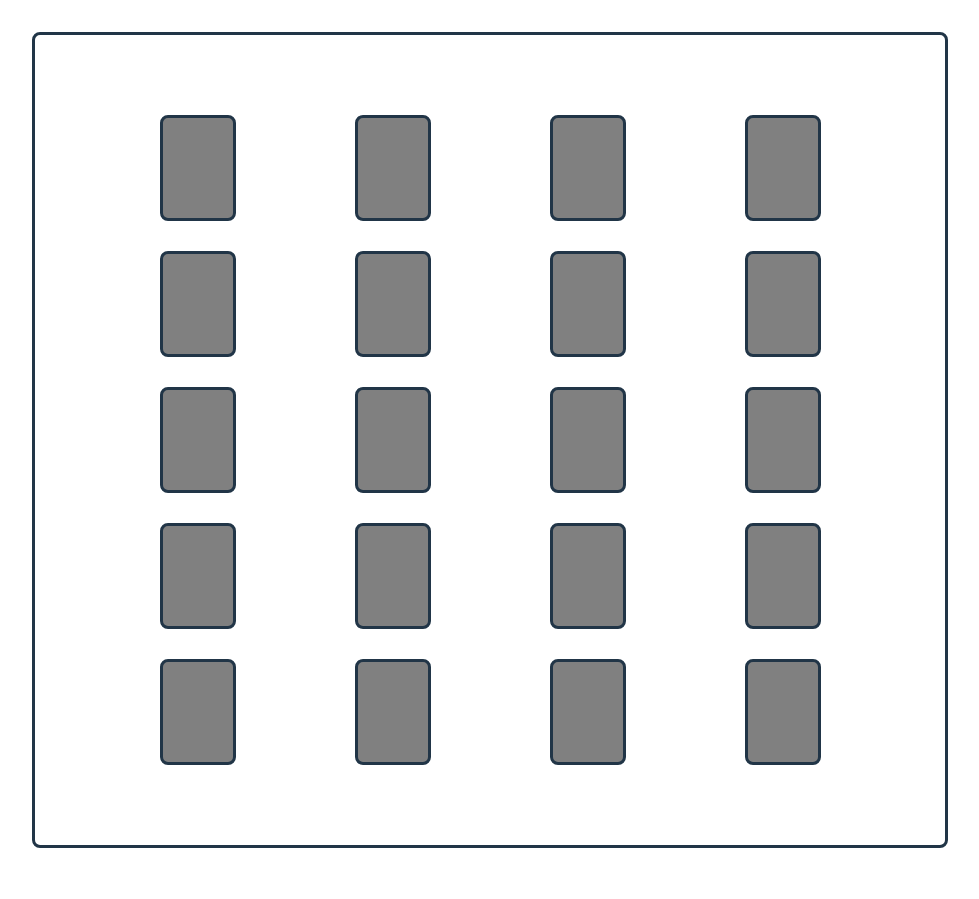
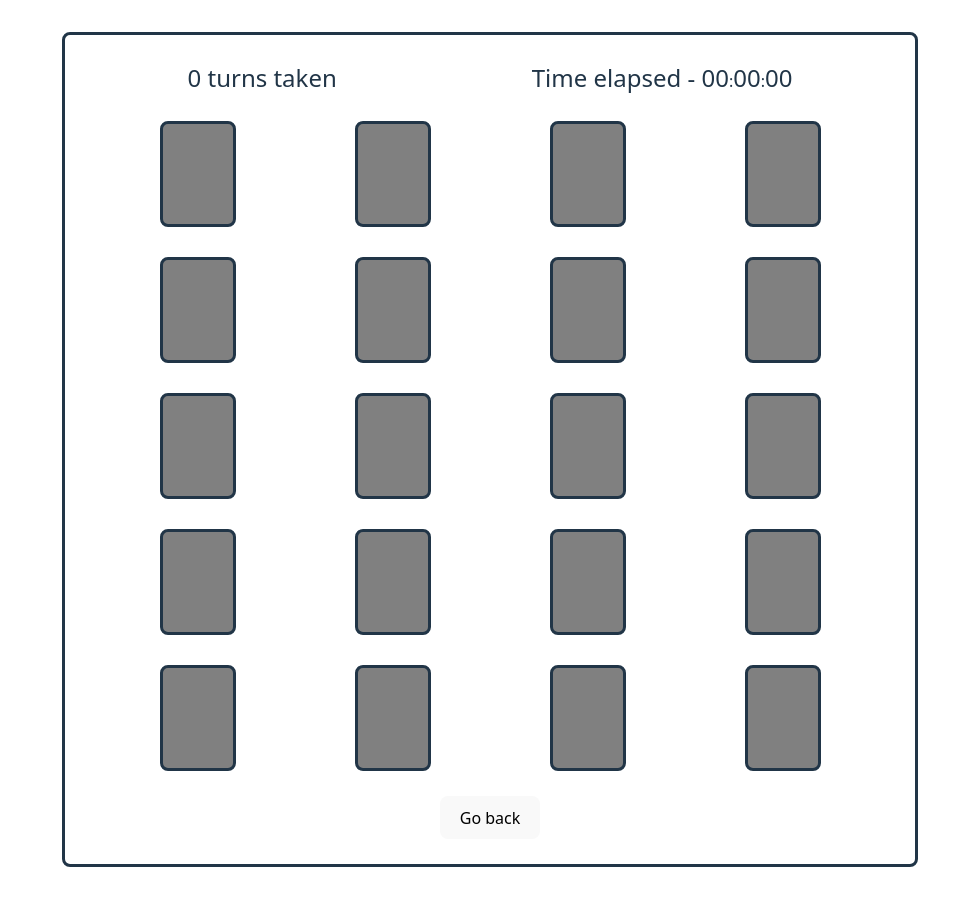
Before and after one commit to mathewacarter29/card-matcher, a React (Vite) app: page / in a window 1280 px wide. Shown: the whole page, without its empty margins (150-1129 px from the left). Built offline with nearby package versions, Linux system fonts and the light colour scheme.

Commit message:
add timer and counter

```diff
--- a/package.json
+++ b/package.json
@@ -11,7 +11,8 @@
   },
   "dependencies": {
     "react": "^19.0.0",
-    "react-dom": "^19.0.0"
+    "react-dom": "^19.0.0",
+    "react-timer-hook": "^4.0.5"
   },
   "devDependencies": {
     "@eslint/js": "^9.21.0",
--- a/src/pages/Cards/Cards.module.css
+++ b/src/pages/Cards/Cards.module.css
@@ -1,7 +1,12 @@
 .container {
     border: solid;
     border-radius: 8px;
-    padding: 80px;
+    justify-content: center;
+    padding: 25px;
+}
+
+.board {
+    margin: 25px;
     display: grid;
     gap: 30px;
     width: 750px;
@@ -12,3 +17,7 @@
     border: solid;
     border-radius: 8px;
 }
+
+.timer span {
+    font-size: x-large;
+}
--- a/src/pages/Cards/Cards.tsx
+++ b/src/pages/Cards/Cards.tsx
@@ -1,5 +1,6 @@
 import classes from "./Cards.module.css";
 import { useState } from "react";
+import { useStopwatch } from "react-timer-hook";
 
 interface CardProps {
   card: CardSettings;
@@ -37,6 +38,35 @@ const Card = (props: CardProps) => {
   );
 };
 
+type TimerSettings = {
+  minutes: number;
+  seconds: number;
+  hours: number;
+};
+
+interface TimerProps {
+  time: TimerSettings;
+  count: number;
+}
+
+const TimerCounter = (props: TimerProps) => {
+  const { time, count } = props;
+
+  return (
+    <div className={classes.timer} style={{display: "flex", justifyContent: 'space-around'}}>
+      <div>
+        <span>{count} turns taken</span>
+      </div>
+    <div>
+      <span>Time elapsed - </span>
+      <span>{String(time.hours).padStart(2, "0")}</span>:
+      <span>{String(time.minutes).padStart(2, "0")}</span>:
+      <span>{String(time.seconds).padStart(2, "0")}</span>
+    </div>
+    </div>
+  );
+};
+
 const Cards = () => {
   const NUM_CARDS = 20;
   const NUM_COLUMNS = 4;
@@ -54,38 +84,18 @@ const Cards = () => {
     "pink",
   ];
 
-  async function sleep(ms: number): Promise<void> {
-    return new Promise((resolve) => setTimeout(resolve, ms));
-  }
-
-  const clickCard = async (i: number) => {
-    let newCards = cards.map((card, index) => {
-      return index == i ? { ...card, isRevealed: true } : card;
-    });
-    setCards(newCards);
-    let newSelected = [...selected, i];
-    // if this is the first card clicked, then just reveal it
-    if (newSelected.length >= 2) {
-      setLoading(true);
-      console.log("clicked second card");
-      // if colors dont match, set them both to be unrevealed
-      if (newCards[newSelected[0]].color !== newCards[newSelected[1]].color) {
-        // sleep for 1 second
-        await sleep(1000);
-        // make both selected cards unrevealed
-        newCards = cards.map((card, index) => {
-          return selected.includes(index)
-            ? { ...card, isRevealed: false }
-            : card;
-        });
-        setCards(newCards);
-      }
-      // unselect these cards
-      newSelected = [];
-    }
-    setSelected(newSelected);
-    setLoading(false);
-  };
+  const {
+    // totalSeconds,
+    // milliseconds,
+    seconds,
+    minutes,
+    hours,
+    // days,
+    // isRunning,
+    start,
+    pause,
+    reset,
+  } = useStopwatch();
 
   const initCards = () => {
     let init: CardSettings[] = [];
@@ -107,11 +117,77 @@ const Cards = () => {
   const [cards, setCards] = useState<CardSettings[]>(() => initCards());
   const [selected, setSelected] = useState<number[]>([]);
   const [loading, setLoading] = useState(false);
+  const [count, setCount] = useState(0);
+
+  async function sleep(ms: number): Promise<void> {
+    return new Promise((resolve) => setTimeout(resolve, ms));
+  }
+
+  const incrementCount = () => {
+    setCount((prevCount) => (prevCount += 1));
+  };
+
+  const clickCard = async (i: number) => {
+    if (count === 0) {
+      start();
+    }
+    let newCards = cards.map((card, index) => {
+      return index == i ? { ...card, isRevealed: true } : card;
+    });
+    setCards(newCards);
+    let newSelected = [...selected, i];
+    // if this is the first card clicked, then just reveal it
+    if (newSelected.length >= 2) {
+      incrementCount();
+      setLoading(true);
+      console.log("clicked second card");
+      // if colors dont match, set them both to be unrevealed
+      if (newCards[newSelected[0]].color !== newCards[newSelected[1]].color) {
+        // sleep for 1 second
+        await sleep(1000);
+        // make both selected cards unrevealed
+        newCards = cards.map((card, index) => {
+          return selected.includes(index)
+            ? { ...card, isRevealed: false }
+            : card;
+        });
+        setCards(newCards);
+      } else if (newCards.every((card) => card.isRevealed)) { // cards are a match - check if they are all revealed
+        // all cards are revealed, we have a winner!
+        pause();
+      }
+      // unselect these cards
+      newSelected = [];
+    }
+    setSelected(newSelected);
+    setLoading(false);
+  };
+
+  const onGoBack = () => {
+    setLoading(true);
+    setCards(initCards());
+    setSelected([]);
+    reset();
+    setCount(0);
+    setLoading(false);
+  };
 
   return (
+    <div className={classes.container}>
+      <TimerCounter
+        time={{
+          hours,
+          minutes,
+          seconds,
+        }}
+        count={count}
+      />
       <div
-      className={classes.container}
-      style={{ gridTemplateColumns: "auto ".repeat(NUM_COLUMNS), pointerEvents: loading ? "none" : "auto"}}
+        className={classes.board}
+        style={{
+          gridTemplateColumns: "auto ".repeat(NUM_COLUMNS),
+          pointerEvents: loading ? "none" : "auto",
+        }}
       >
         {cards.map((cardProp) => {
           return (
@@ -119,6 +195,8 @@ const Cards = () => {
           );
         })}
       </div>
+      <button onClick={() => onGoBack()}>Go back</button>
+    </div>
   );
 };
 
```
Also changed, not shown: 1 other file (tests, documents, lock files or other folders). Lines whose indentation alone changed are shown as unchanged.
